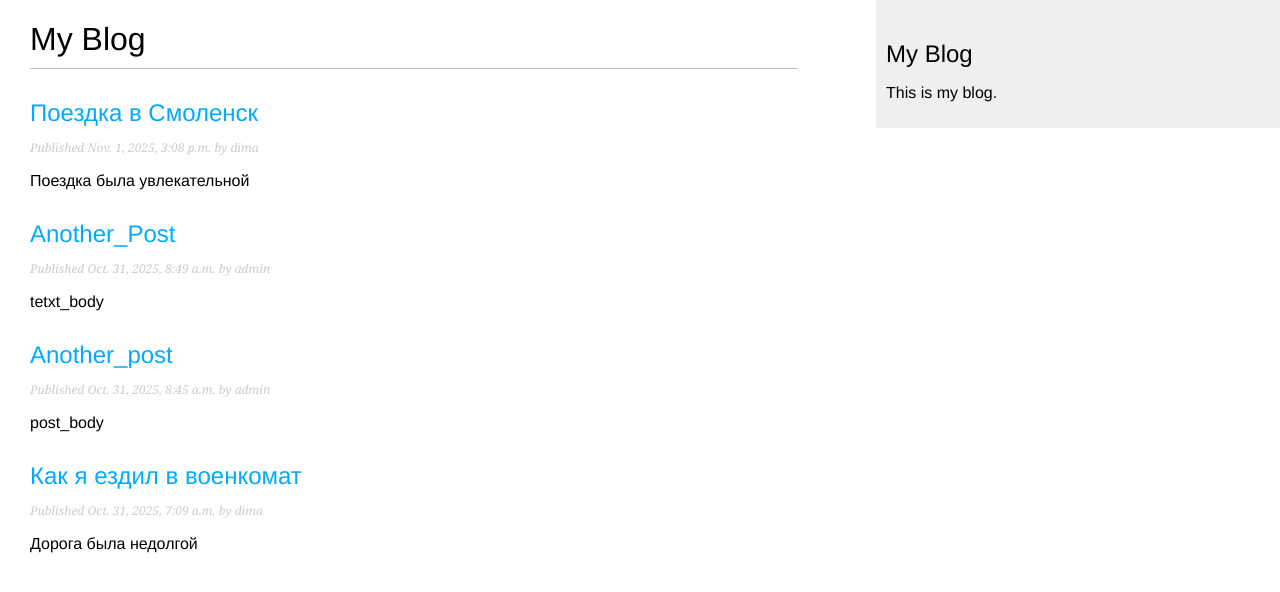
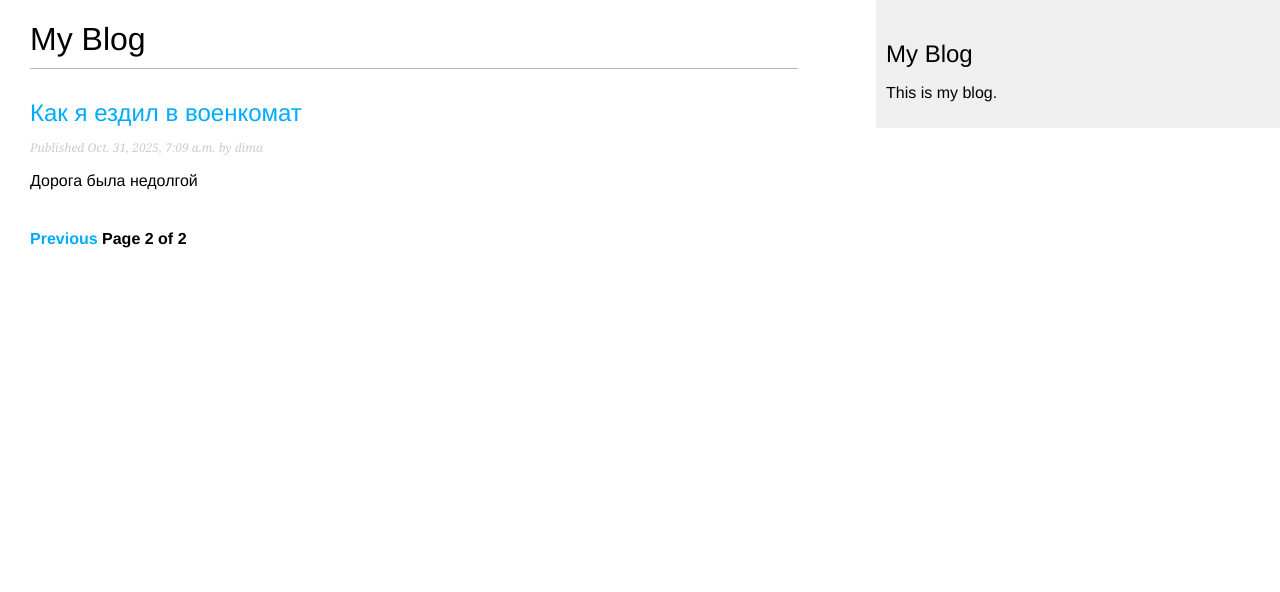
Before and after one commit to Dzmitry-Radziuk/Django-mele-blog, a Django app: page /blog/?page=2 in a window 1280 px wide. Shown: the top 592 px of the page. Run offline with Django 4.2, Linux system fonts and the light colour scheme; data comes from the database, SQL or seed files in the repository; both versions use the stored data as it was after the commit.

Commit message:
дабавлена пагинация

```diff
--- a/mysite/blog/models.py
+++ b/mysite/blog/models.py
@@ -1,7 +1,7 @@
 from django.db import models
 from django.utils import timezone
 from django.contrib.auth.models import User
-
+from django.urls import reverse_lazy
 
 class PublishedManager(models.Manager):
     def get_queryset(self):
@@ -14,7 +14,7 @@ class Post(models.Model):
         PUBLISHED = 'PB', 'Published'
 
     title = models.CharField(max_length=250)
-    slug = models.SlugField(max_length=250)
+    slug = models.SlugField(max_length=250, unique_for_date='publish')
     author = models.ForeignKey(
         User,
         on_delete=models.CASCADE,
@@ -29,6 +29,7 @@ class Post(models.Model):
                               default=Status.DRAFT)
     objects = models.Manager()
     published = PublishedManager()
+
     class Meta:
         ordering = ['-publish']
         indexes = [
@@ -37,3 +38,11 @@ class Post(models.Model):
 
     def __str__(self):
         return self.title
+
+    def get_absolute_url(self):
+        return reverse_lazy('blog:post_detail', kwargs={
+            'year': self.publish.year,
+            'month': self.publish.month,
+            'day': self.publish.day,
+            'post': self.slug
+        })
--- a/mysite/blog/templates/blog/post/list.html
+++ b/mysite/blog/templates/blog/post/list.html
@@ -6,7 +6,7 @@
     <h1>My Blog</h1>
     {% for post in posts %}
         <h2>
-            <a href='{% url 'blog:post_detail' post.id %}'>
+            <a href={{ post.get_absolute_url }}>
                 {{ post.title }}
             </a>
         </h2>
@@ -15,4 +15,5 @@
         </p>
         {{ post.body|truncatewords:30|linebreaks }}
     {% endfor %}
+    {% include 'pagination.html' with page=posts %}
 {% endblock %}
--- /dev/null
+++ b/mysite/blog/templates/pagination.html
@@ -0,0 +1,13 @@
+<div class='pagination'>
+    <span class='step-links'>
+        {% if page.has_previous %}
+            <a href='?page={{ page.previous_page_number }}'>Previous</a>
+        {% endif %}
+        <span class='current'>
+            Page {{ page.number }} of {{ page.paginator.num_pages }}
+        </span>
+        {% if page.has_next %}
+        <a href='?page={{ page.next_page_number }}'>Next</a>
+        {% endif %}
+    </span>
+</div>
--- a/mysite/blog/urls.py
+++ b/mysite/blog/urls.py
@@ -6,5 +6,5 @@ app_name = 'blog'
 
 urlpatterns = [
     path('', views.post_list, name='post_list'),
-    path('<int:id>', views.post_detail, name='post_detail')
+    path('<int:year>/<int:month>/<int:day>/<slug:post>/', views.post_detail, name='post_detail')
 ]
--- a/mysite/blog/views.py
+++ b/mysite/blog/views.py
@@ -1,9 +1,18 @@
 from django.shortcuts import render, get_object_or_404
 from .models import Post
+from django.core.paginator import Paginator, EmptyPage, PageNotAnInteger
 
 
 def post_list(request):
-    posts = Post.published.all()
+    post_list = Post.published.all()
+    paginator = Paginator(post_list, 3)
+    page_number = request.GET.get('page', 1)
+    try:
+        posts = paginator.page(page_number)
+    except EmptyPage:
+        posts = paginator.page(paginator.num_pages)
+    except PageNotAnInteger:
+        posts = paginator.page(1)
     return render(
         request,
         'blog/post/list.html',
@@ -11,11 +20,14 @@ def post_list(request):
     )
 
 
-def post_detail(request, id):
+def post_detail(request, year, month, day, post):
     post = get_object_or_404(
         Post,
-        id=id,
-        status=Post.Status.PUBLISHED
+        status=Post.Status.PUBLISHED,
+        slug=post,
+        publish__year=year,
+        publish__month=month,
+        publish__day=day,
     )
     return render(
         request,
```
Also changed, not shown: mysite/blog/migrations/0002_alter_post_slug.py (added), mysite/db.sqlite3.
